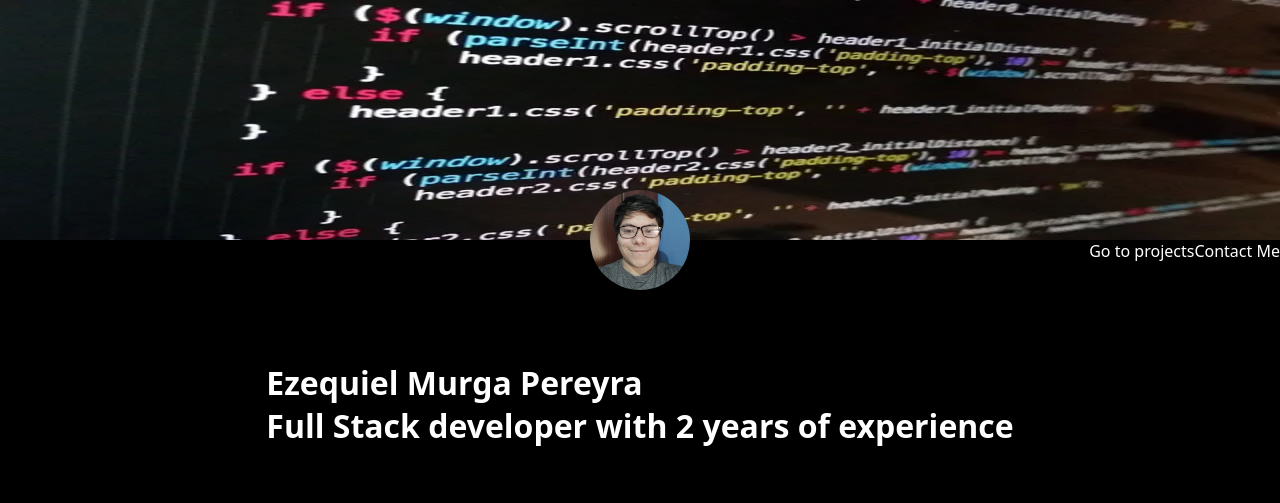
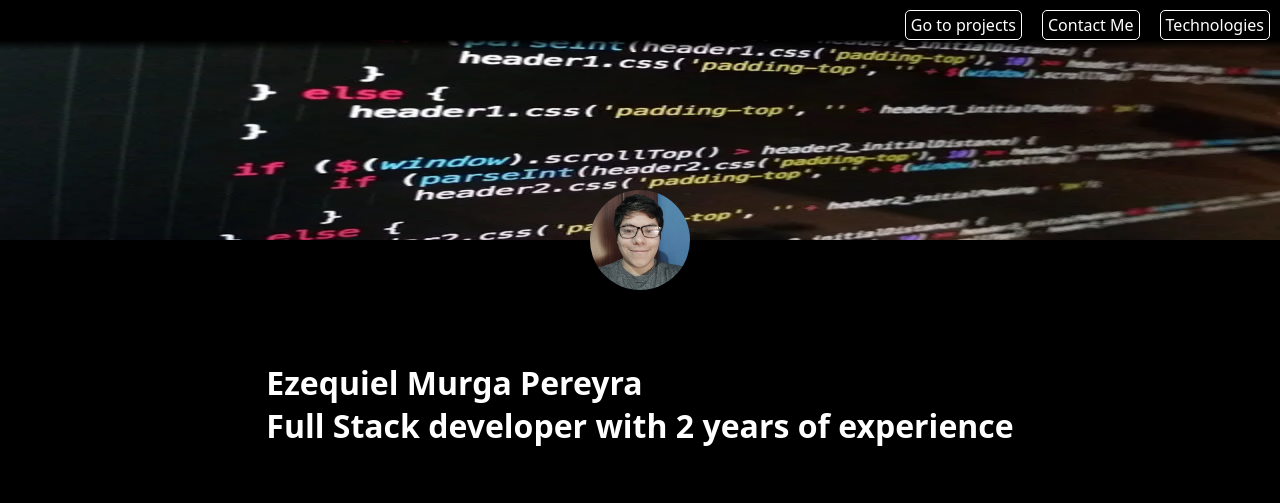
Before and after one commit to exekyelmurga/portafolios, a plain HTML site: page index.html in a window 1280 px wide. Shown: the top 503 px of the page. Drawn offline with Linux system fonts and the light colour scheme.

Commit message:
navbar section and tyles added

```diff
--- a/index.css
+++ b/index.css
@@ -1,12 +1,13 @@
-
-  body {
-    margin: 0;
+body {
+    margin: auto 0;
     background: black;
     color: white;
     font-family: system-ui, -apple-system, BlinkMacSystemFont, 'Segoe UI', Roboto, Oxygen, Ubuntu, Cantarell, 'Open Sans', 'Helvetica Neue', sans-serif;
     overflow-x: hidden;
+    display: grid;
+}
 
-}
+
 
 /* background */
 
@@ -17,8 +18,8 @@
 }
 
 .profile {
-    height: 100px;
-    width: 100px;
+    height: 100%;
+    width: 100%;
     border-radius: 50%;
 }
 
@@ -36,12 +37,39 @@
     justify-content: flex-end;
     grid-column: 2;
     grid-row: 2;
+
 }
 
 
 .background {
     display: grid;
     grid-template-columns: 1fr 1fr;
+}
+
+nav {
+    display: flex;
+    flex-direction: row;
+    width: 100%;
+    background: linear-gradient(black 80%, transparent);
+    position: fixed;
+    z-index: 2;
+    justify-content: end;
+
+}
+nav a{
+    padding: 5px;
+    max-height: 30px;
+    border: 1px solid white;
+    border-radius: 5px;
+    margin: 10px;
+    box-sizing: border-box;
+    transition: background-color .5s ease-out;
+    display: flex;
+    align-items: center;
+}
+
+nav a:hover {
+    background-color: #09f;
 }
 
 
@@ -75,7 +103,7 @@
 .slider:after {
   position: absolute;
   top: 0;
-  width: 250px;
+  width: 100px;
   height: 100%;
   content: "";
   z-index: 2;
@@ -170,9 +198,11 @@
      grid-template-columns: 1fr;
     grid-template-rows: 1fr;
     grid-auto-rows: 1fr;
+    box-sizing: border-box;
     }
     .card {
         width: 100%;
+        /* box-sizing: border-box; */
     }
 }
 
--- a/index.html
+++ b/index.html
@@ -7,20 +7,22 @@
     <link rel="icon" href="./images/mini-foto-pro.jpg">
 </head>
 <body>
+    <div class="main">
+    <nav>
+        <a href="#card-section">Go to projects</a>
+        <a href="#footer">Contact Me</a>
+        <a href="#technologies">Technologies</a>
+    </nav>
     <section class="background">
         <img  class="background-image" src="./images/background.webp" alt="background">
         <article class="profile-article">
             <img class="profile" src="./images/mini-foto-pro.jpg" alt="Ezequiel Photo">
         </article>
-        <article>
-            <a href="#card-section">Go to projects</a>
-            <a href="#footer">Contact Me</a>
-        </article>
     </section>
     <header>
         <div class="presentation">
             <h1>Ezequiel Murga Pereyra <br>Full Stack developer with 2 years of experience</h1>
-            <h2>Technologies</h2>
+            <h2 id="technologies">Technologies</h2>
         </div>
         <br>
         <br>
@@ -78,8 +80,6 @@
             </div>
         </div>
     </header>
-    <br>
-    <br>
     <section class="card-section" id="card-section">
         <article class="card">
             <img loading="lazy" src="./images/projects/Screenshot-2024-04-08-164624.png" alt="User List project">
@@ -126,5 +126,6 @@
 
         </article>
     </footer>
+</div>
 </body>
 </html>
```
